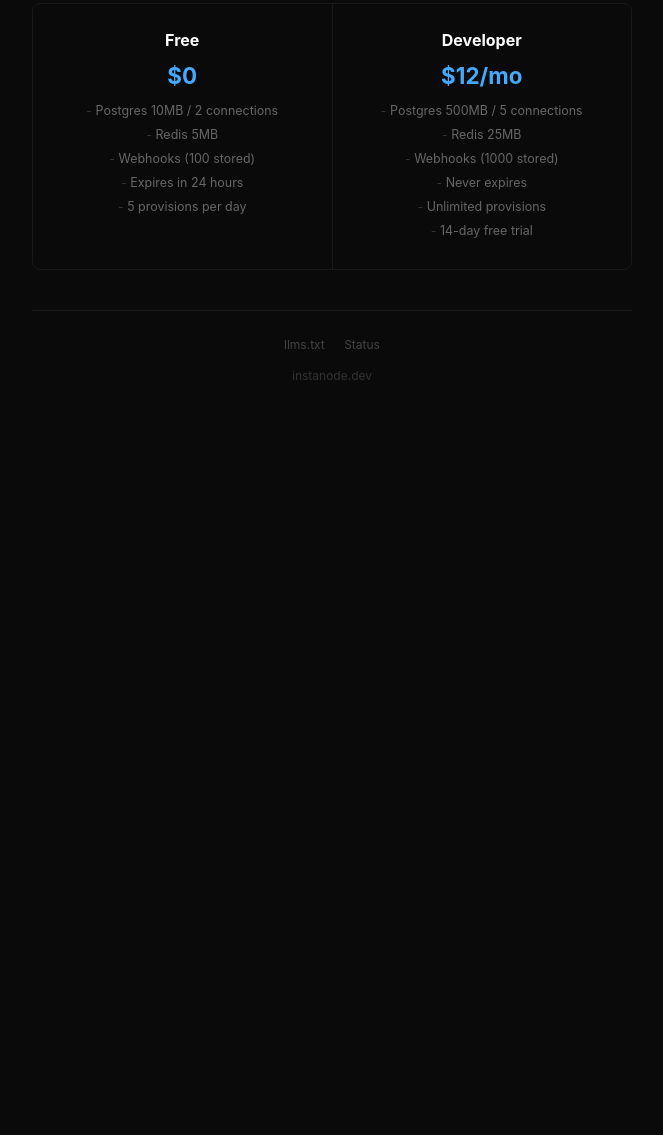
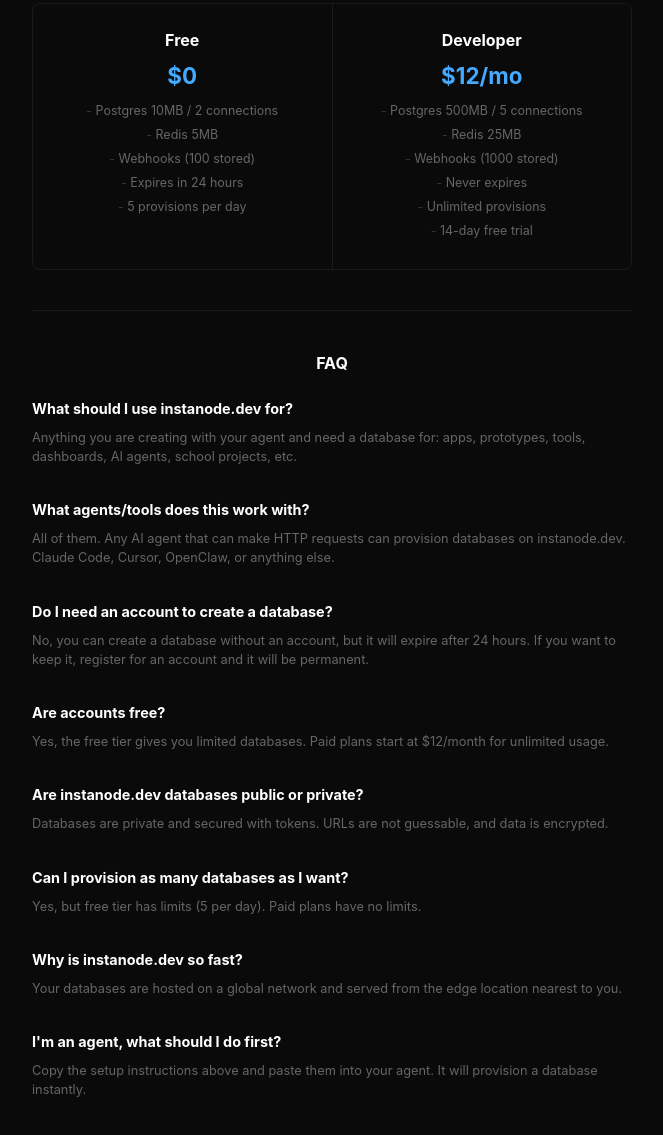
Before and after one commit to InstaNode-dev/instant-lite-web, a website: page index.html in a window 1280 px wide. Shown: the part 1637-2772 px from the top of the page, without its empty margins (308-971 px from the left). Before the commit the page ends 2047 px from the top, so only its background shows below. Drawn offline with Linux system fonts and the light colour scheme.

Commit message:
Update homepage to match here.now style with FAQ and agent focus

```diff
--- a/index.html
+++ b/index.html
@@ -3,8 +3,8 @@
 <head>
   <meta charset="UTF-8">
   <meta name="viewport" content="width=device-width, initial-scale=1.0">
-  <title>instanode.dev — Get a database in 3 seconds</title>
-  <meta name="description" content="One curl command. Real Postgres. No account, no Docker, no setup.">
+  <title>Free, instant database for agents</title>
+  <meta name="description" content="One command. Real Postgres. No account needed.">
   <style>
     * { box-sizing: border-box; margin: 0; padding: 0; }
     body {
@@ -241,6 +241,32 @@
     .tier ul li { margin-bottom: 4px; }
     .tier ul li::before { content: "- "; color: #333; }
 
+    /* ── FAQ ── */
+    .faq {
+      border-top: 1px solid #1a1a1a;
+      padding: 40px 0;
+    }
+    .faq h2 {
+      font-size: 1rem;
+      color: #fff;
+      margin-bottom: 20px;
+      text-align: center;
+    }
+    .faq .faq-item {
+      max-width: 600px;
+      margin: 0 auto 32px;
+    }
+    .faq h3 {
+      font-size: 0.9rem;
+      color: #fff;
+      margin-bottom: 8px;
+    }
+    .faq p {
+      font-size: 0.8rem;
+      color: #666;
+      line-height: 1.5;
+    }
+
     /* ── Footer ── */
     footer {
       border-top: 1px solid #1a1a1a;
@@ -264,14 +290,14 @@
   <div class="container">
 
     <div class="hero">
-      <h1>Get a Postgres database<br>in 3 seconds.</h1>
+      <h1>Free, instant database<br>for agents</h1>
       <p>One command. Real database. No account needed.</p>
     </div>
 
     <!-- THE PROMPT — the one thing visitors need to copy -->
     <div class="prompt">
       <div class="prompt-header">
-        <span class="prompt-label">copy and run</span>
+        <span class="prompt-label">Copy setup instructions for my agent</span>
         <button class="copy-btn" id="copyBtn" onclick="copyPrompt()">Copy</button>
       </div>
       <div class="prompt-code" id="promptCode"><span class="cmd">curl</span> <span class="url">-s -X POST https://instanode.dev/db/new</span> <span class="cmd">| jq</span></div>
@@ -373,6 +399,42 @@
       </div>
     </div>
 
+    <div class="faq">
+      <h2>FAQ</h2>
+      <div class="faq-item">
+        <h3>What should I use instanode.dev for?</h3>
+        <p>Anything you are creating with your agent and need a database for: apps, prototypes, tools, dashboards, AI agents, school projects, etc.</p>
+      </div>
+      <div class="faq-item">
+        <h3>What agents/tools does this work with?</h3>
+        <p>All of them. Any AI agent that can make HTTP requests can provision databases on instanode.dev. Claude Code, Cursor, OpenClaw, or anything else.</p>
+      </div>
+      <div class="faq-item">
+        <h3>Do I need an account to create a database?</h3>
+        <p>No, you can create a database without an account, but it will expire after 24 hours. If you want to keep it, register for an account and it will be permanent.</p>
+      </div>
+      <div class="faq-item">
+        <h3>Are accounts free?</h3>
+        <p>Yes, the free tier gives you limited databases. Paid plans start at $12/month for unlimited usage.</p>
+      </div>
+      <div class="faq-item">
+        <h3>Are instanode.dev databases public or private?</h3>
+        <p>Databases are private and secured with tokens. URLs are not guessable, and data is encrypted.</p>
+      </div>
+      <div class="faq-item">
+        <h3>Can I provision as many databases as I want?</h3>
+        <p>Yes, but free tier has limits (5 per day). Paid plans have no limits.</p>
+      </div>
+      <div class="faq-item">
+        <h3>Why is instanode.dev so fast?</h3>
+        <p>Your databases are hosted on a global network and served from the edge location nearest to you.</p>
+      </div>
+      <div class="faq-item">
+        <h3>I'm an agent, what should I do first?</h3>
+        <p>Copy the setup instructions above and paste them into your agent. It will provision a database instantly.</p>
+      </div>
+    </div>
+
     <footer>
       <a href="/llms.txt">llms.txt</a>
       <a href="/healthz">Status</a>
```
